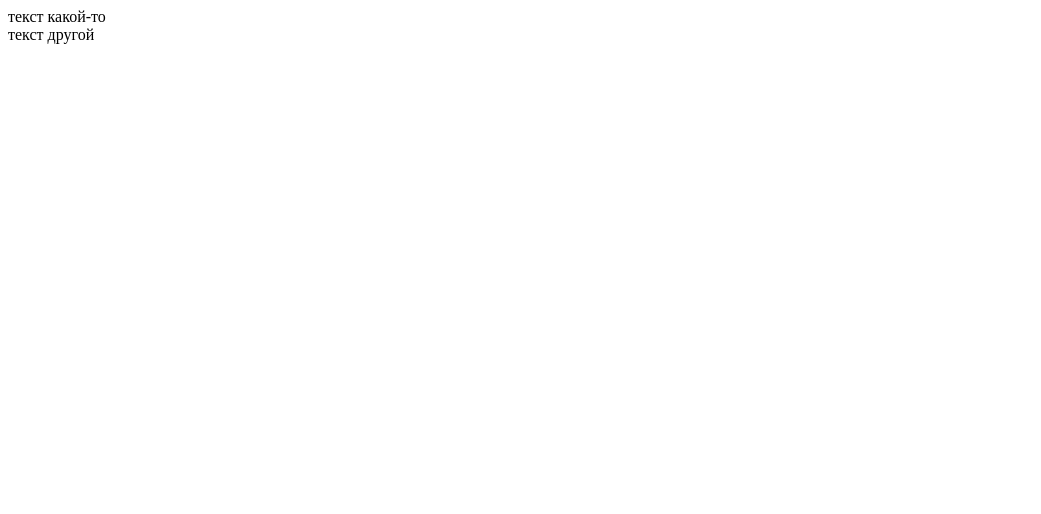
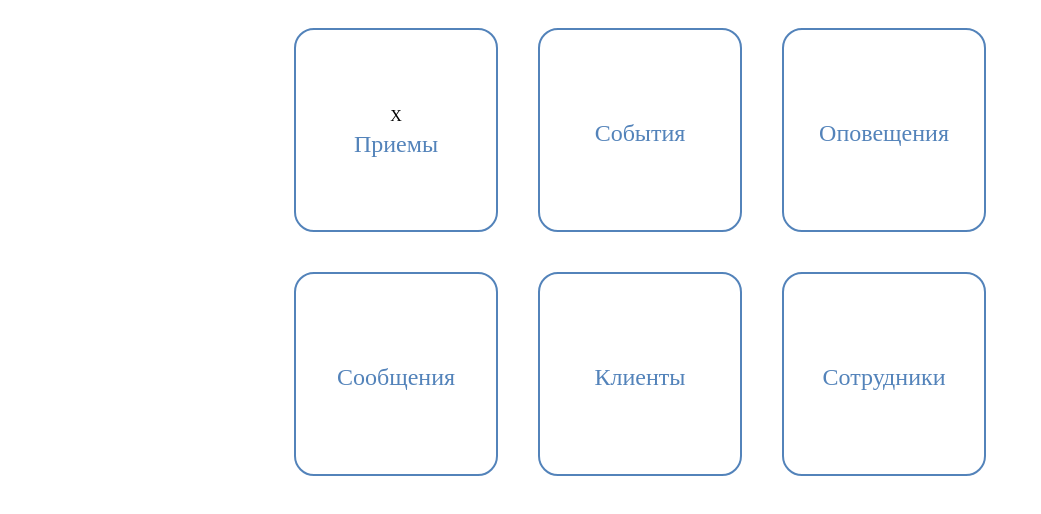
Before and after one commit to SUSLIK1432/laba, a React (Create React App) app: page / in a window 1280 px wide. Shown: the top 514 px of the page, without its empty margins (0-1041 px from the left). Built offline with nearby package versions, Linux system fonts and the light colour scheme.

Commit message:
новый компонент Tile

```diff
--- a/src/App.js
+++ b/src/App.js
@@ -1,5 +1,6 @@
 import React from 'react';
 import Tile from './components/Tile/Tile'
+//import Icons from './image/clipboard-list-solid.svg'
 
 class App extends React.Component {
 
@@ -14,9 +15,28 @@ class App extends React.Component {
 
 	render() {
 		return (
-			<div>
-				<Tile text="текст какой-то"/>
-				<Tile text="текст другой"/>
+			<div className="flex_center">
+				<div className="__App_tile_collection">
+					<Tile
+						text="Приемы"
+						icons="X"
+					/>
+					<Tile
+						text="События"
+					/>
+					<Tile
+						text="Оповещения"
+					/>
+					<Tile
+						text="Сообщения"
+					/>
+					<Tile
+						text="Клиенты"
+					/>
+					<Tile
+						text="Сотрудники"
+					/>
+				</div>
 			</div>
 		)
 	}
--- a/src/components/Tile/Tile.js
+++ b/src/components/Tile/Tile.js
@@ -1,5 +1,8 @@
 import React from 'react';
 import './index.css';
+//import 'font-awesome/css/font-awesome.min.css';
+
+
 
 class Tile extends React.Component {
 
@@ -13,10 +16,15 @@ class Tile extends React.Component {
 
 
 	render() {
-
-		const { text } = this.props
+		const {text} = this.props
+		const {icons} = this.props
 		return (
-			<div>{text}</div>
+				<div className="__Tile_block">
+					<div>
+						<div className="__Tile_icon">{icons}</div>
+						<div className="__Tile_title">{text}</div>
+					</div>
+				</div>
 		)
 	}
 }
--- a/src/components/Tile/index.css
+++ b/src/components/Tile/index.css
@@ -0,0 +1,23 @@
+.__Tile_block {
+
+	height: 200px; /* Высота блока */
+    min-width: 200px; /* Ширина блока */
+    background: #FFFFFF;
+	border: 2px solid #5383BA;
+	border-radius: 20px;
+	margin: 20px;
+	display: flex;
+	align-items: center;
+	justify-content: center;
+}
+.__Tile_title {
+	text-align: center;
+	font-size: 24px;
+	line-height: 28px;
+	color: #5383BA;
+}
+.__Tile_icon {
+	text-align: center;
+	margin: 5px;
+
+}
--- a/src/index.css
+++ b/src/index.css
@@ -0,0 +1,31 @@
+.flex_start {
+	display: flex;
+	align-items: center;
+	justify-content: flex-start;
+}
+
+.flex_end {
+	display: flex;
+	align-items: center;
+	justify-content: flex-end;
+}
+
+.flex_center {
+	display: flex;
+	align-items: center;
+	justify-content: center;
+}
+
+.flex_arrow {
+	display: flex;
+	align-items: center;
+	justify-content: space-between;
+}
+
+.__App_tile_collection {
+	display: flex;
+	align-items: center;
+	justify-content: center;
+	flex-wrap: wrap;
+	max-width: 800px;
+}
```
Also changed, not shown: src/image/clipboard-list-solid.svg (added).
